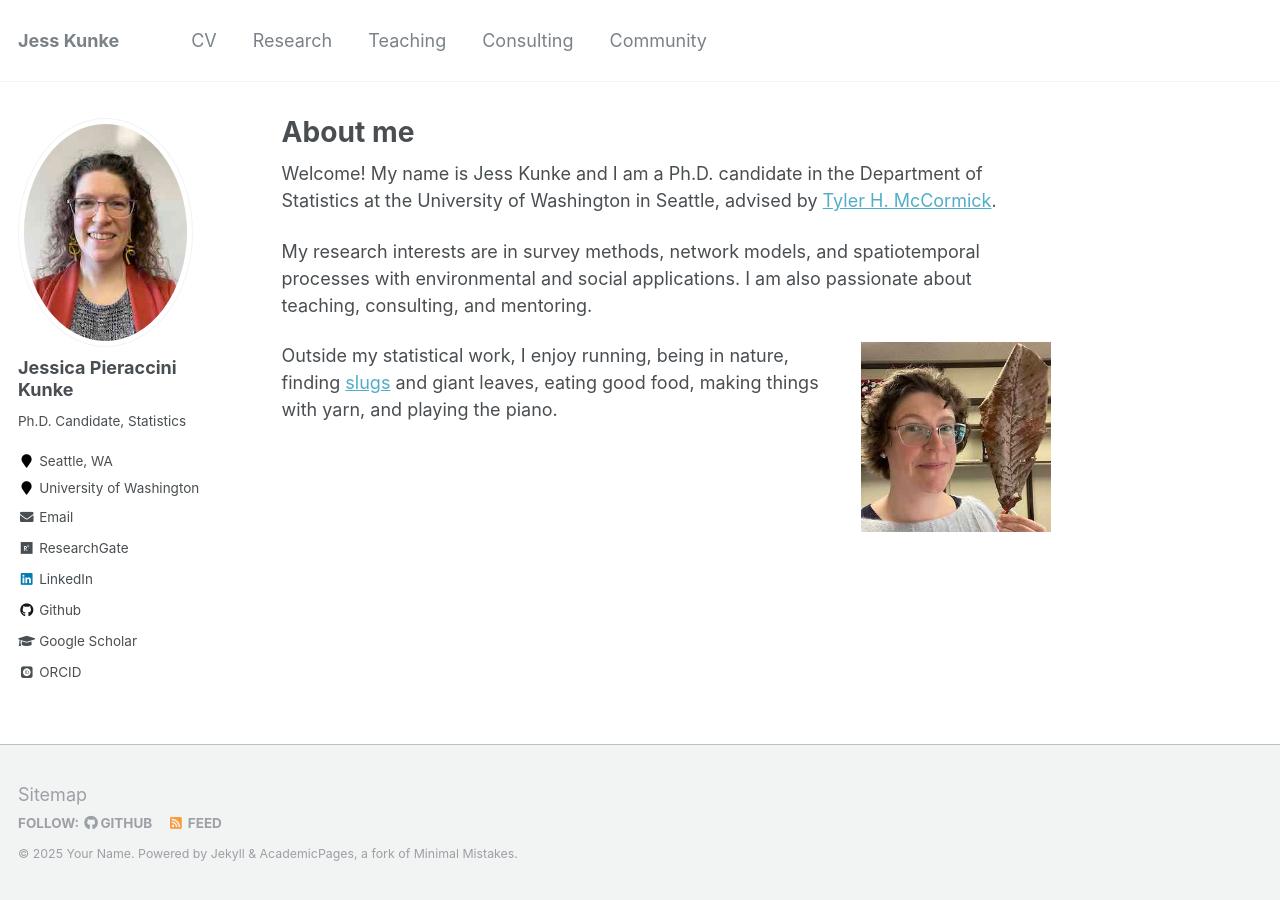
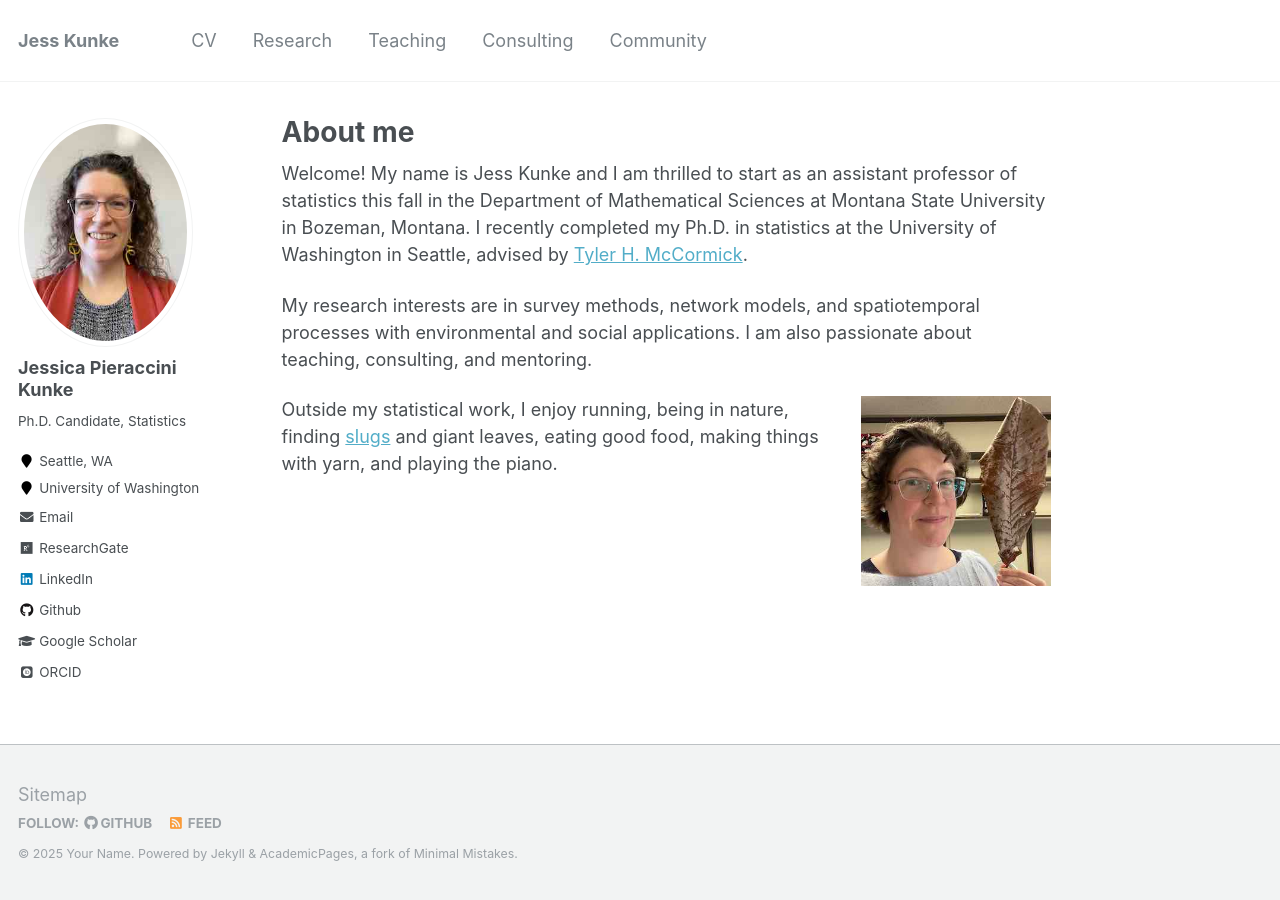
Before and after one commit to jpierkunke/jpierkunke.github.io, a Jekyll site: the page built from _pages/about.md, in a window 1280 px wide. Built offline with Jekyll 4.4.1, drawn with Linux system fonts in a browser that asks for light colours; some web fonts are replaced.

Commit message:
Update about.md
reflect graduation and new upcoming job

```diff
--- a/_pages/about.md
+++ b/_pages/about.md
@@ -8,7 +8,7 @@
   - /about.html
 ---
 
-Welcome!  My name is Jess Kunke and I am a Ph.D. candidate in the Department of Statistics at the University of Washington in Seattle, advised by [Tyler H. McCormick](https://thmccormick.github.io/).
+Welcome!  My name is Jess Kunke and I am thrilled to start as an assistant professor of statistics this fall in the Department of Mathematical Sciences at Montana State University in Bozeman, Montana.  I recently completed my Ph.D. in statistics at the University of Washington in Seattle, advised by [Tyler H. McCormick](https://thmccormick.github.io/).
 
 My research interests are in survey methods, network models, and spatiotemporal processes with environmental and social applications.  I am also passionate about teaching, consulting, and mentoring.
 
```
